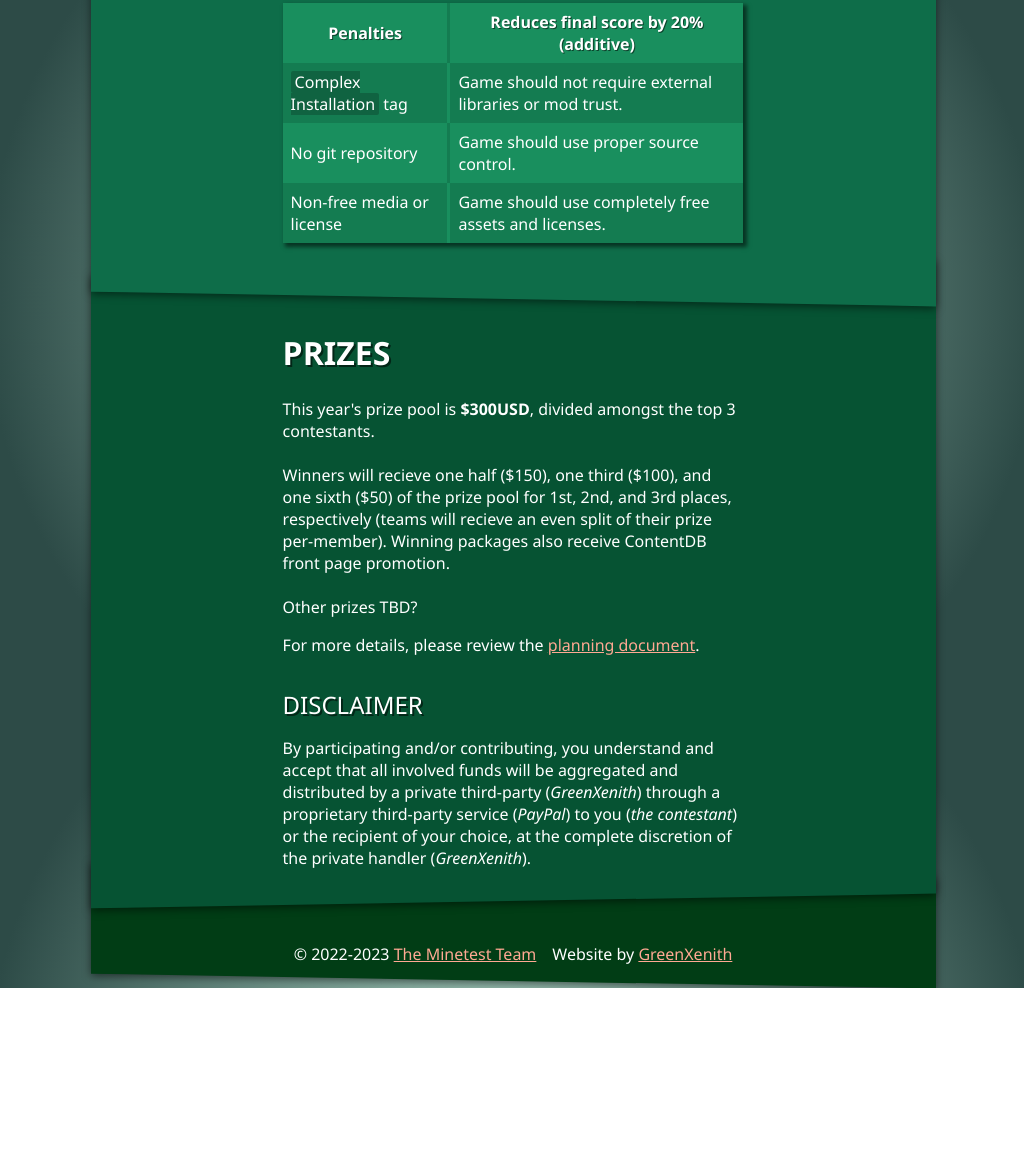
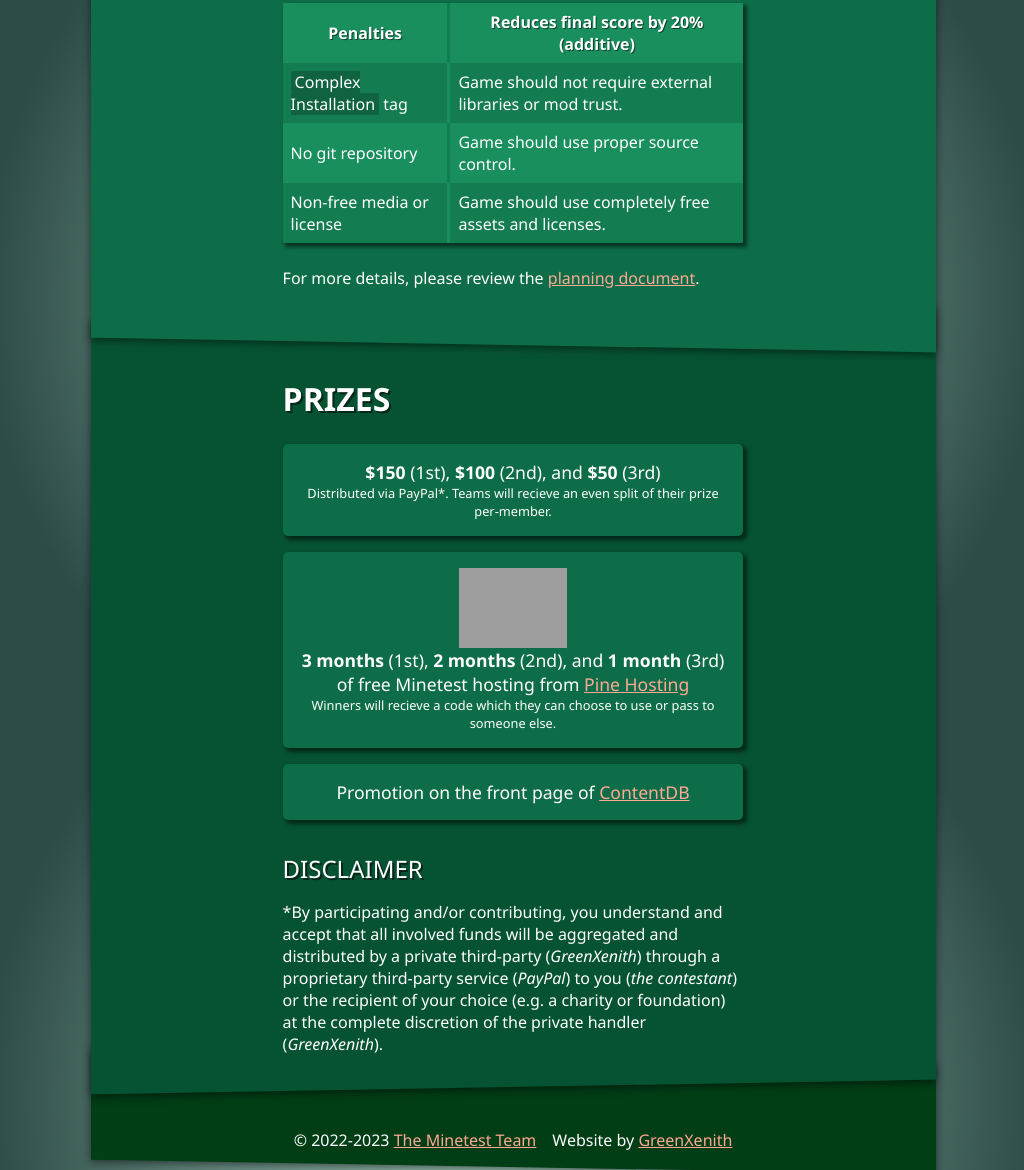
Before and after one commit to GreenXenith/minetestgamejam, a plain HTML site: page site/index.html in a window 1280 px wide. Shown: the part 2501-3671 px from the top of the page, without its empty margins (127-1151 px from the left). Before the commit the page ends 3489 px from the top, so only its background shows below. Drawn offline with Linux system fonts and the light colour scheme; grey boxes are pictures that could not be loaded.

Commit message:
Update prize section

```diff
--- a/site/index.css
+++ b/site/index.css
@@ -408,8 +408,8 @@ strong {
     font-weight: bold;
 }
 
-#scoring p:last-child {
-    margin-top: 2rem;
+#prizes > p {
+    margin-top: 1rem;
 }
 
 #prizes h2 {
@@ -418,8 +418,28 @@ strong {
     text-shadow: 2px 2px var(--shadow-color);
 }
 
-#prizes p {
+.prize {
+    display: flex;
+    flex-direction: column;
+    align-items: center;
+    text-align: center;
+    background-color: var(--color-4);
     margin-top: 1rem;
+    padding: 1rem;
+    border-radius: 5px;
+    box-shadow: 3px 3px 4px 1px var(--shadow-color);
+}
+
+.prize p {
+    font-size: 1.1rem;
+}
+
+.prize sub {
+    font-size: 0.8rem;
+}
+
+.prize img {
+    width: 25%;
 }
 
 #footer {
--- a/site/index.html
+++ b/site/index.html
@@ -144,17 +144,26 @@
                         </tr>
                     </tbody>
                 </table>
+                <p>For more details, please review the <a href="https://github.com/GreenXenith/minetestgamejam/blob/master/2023/PLANNING.md#scoring" target="_blank">planning document</a>.</p>
             </div>
             <div id="prizes" class="content">
                 <h1>Prizes</h1>
-                <p>
-                    This year's prize pool is <strong>$300USD</strong>, divided amongst the top 3 contestants.<br><br>
-                    Winners will recieve one half ($150), one third ($100), and one sixth ($50) of the prize pool for 1st, 2nd, and 3rd places, respectively (teams will recieve an even split of their prize per-member). Winning packages also receive ContentDB front page promotion.<br><br>
-                    Other prizes TBD?<br>
-                </p>
-                <p>For more details, please review the <a href="https://github.com/GreenXenith/minetestgamejam/blob/master/2023/PLANNING.md#scoring" target="_blank">planning document</a>.</p>
+                <div class="prize">
+                    <p><strong>$150</strong> (1st), <strong>$100</strong> (2nd), and <strong>$50 </strong>(3rd)</p>
+                    <sub>Distributed via PayPal*. Teams will recieve an even split of their prize per-member.</sub>
+                </div>
+                <div class="prize">
+                    <img src="https://pinehosting.com/img/logo/logo2.webp">
+                    <p>
+                        <strong>3 months</strong> (1st), <strong>2 months</strong> (2nd), and <strong>1 month</strong> (3rd) of free Minetest hosting from <a href="https://pinehosting.com/minetest" target="_blank">Pine Hosting</a><br>
+                    </p>
+                    <sub>Winners will recieve a code which they can choose to use or pass to someone else.</sub>
+                </div>
+                <div class="prize">
+                    <p>Promotion on the front page of <a href="https://content.minetest.net/">ContentDB</a></p>
+                </div>
                 <h2>Disclaimer</h2>
-                <p>By participating and/or contributing, you understand and accept that all involved funds will be aggregated and distributed by a private third-party (<em>GreenXenith</em>) through a proprietary third-party service (<em>PayPal</em>) to you (<em>the contestant</em>) or the recipient of your choice, at the complete discretion of the private handler (<em>GreenXenith</em>).</p>
+                <p>*By participating and/or contributing, you understand and accept that all involved funds will be aggregated and distributed by a private third-party (<em>GreenXenith</em>) through a proprietary third-party service (<em>PayPal</em>) to you (<em>the contestant</em>) or the recipient of your choice (e.g. a charity or foundation) at the complete discretion of the private handler (<em>GreenXenith</em>).</p>
             </div>
             <div id="footer" class="content">
                 <span>&copy; 2022-2023 <a href="https://www.minetest.net/" target="
```
